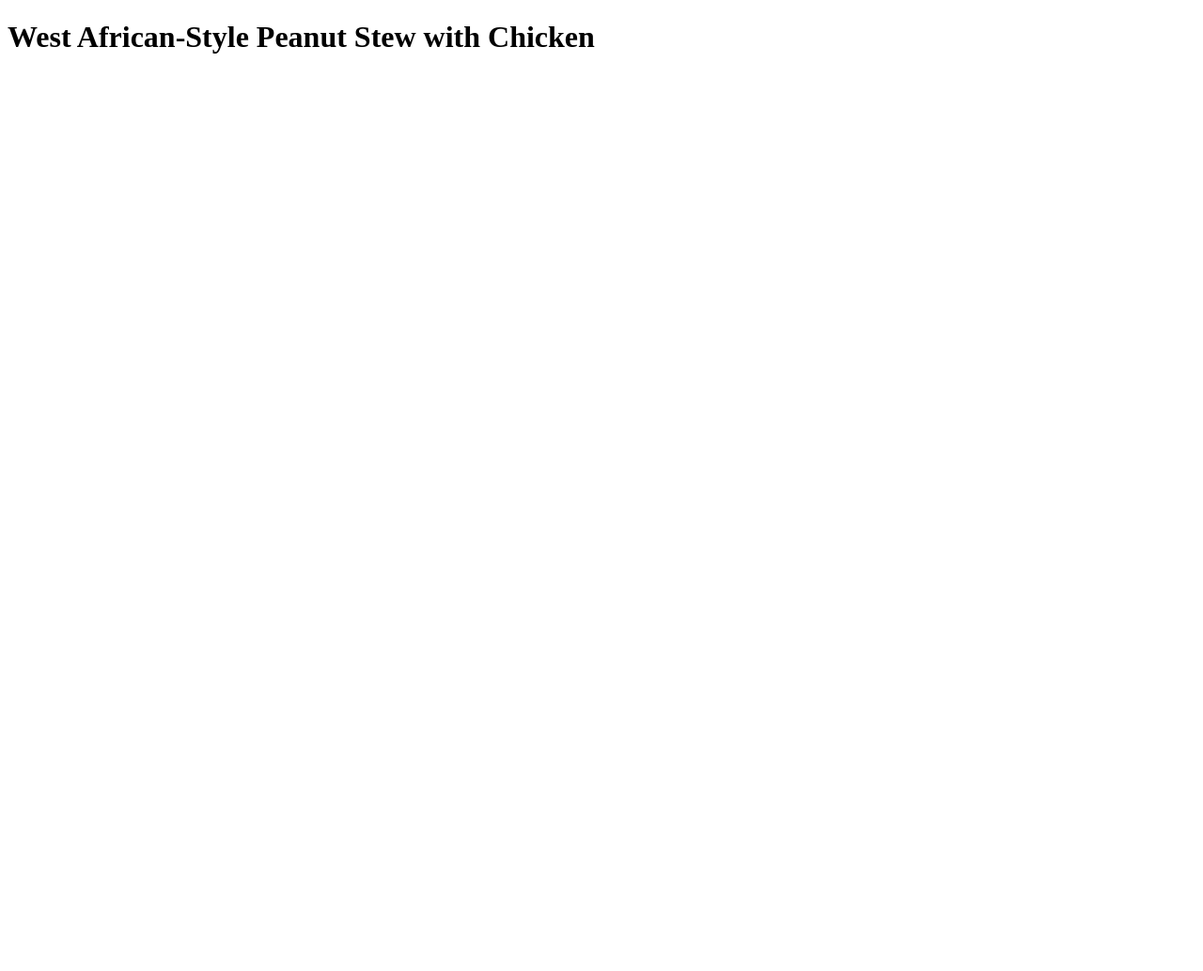
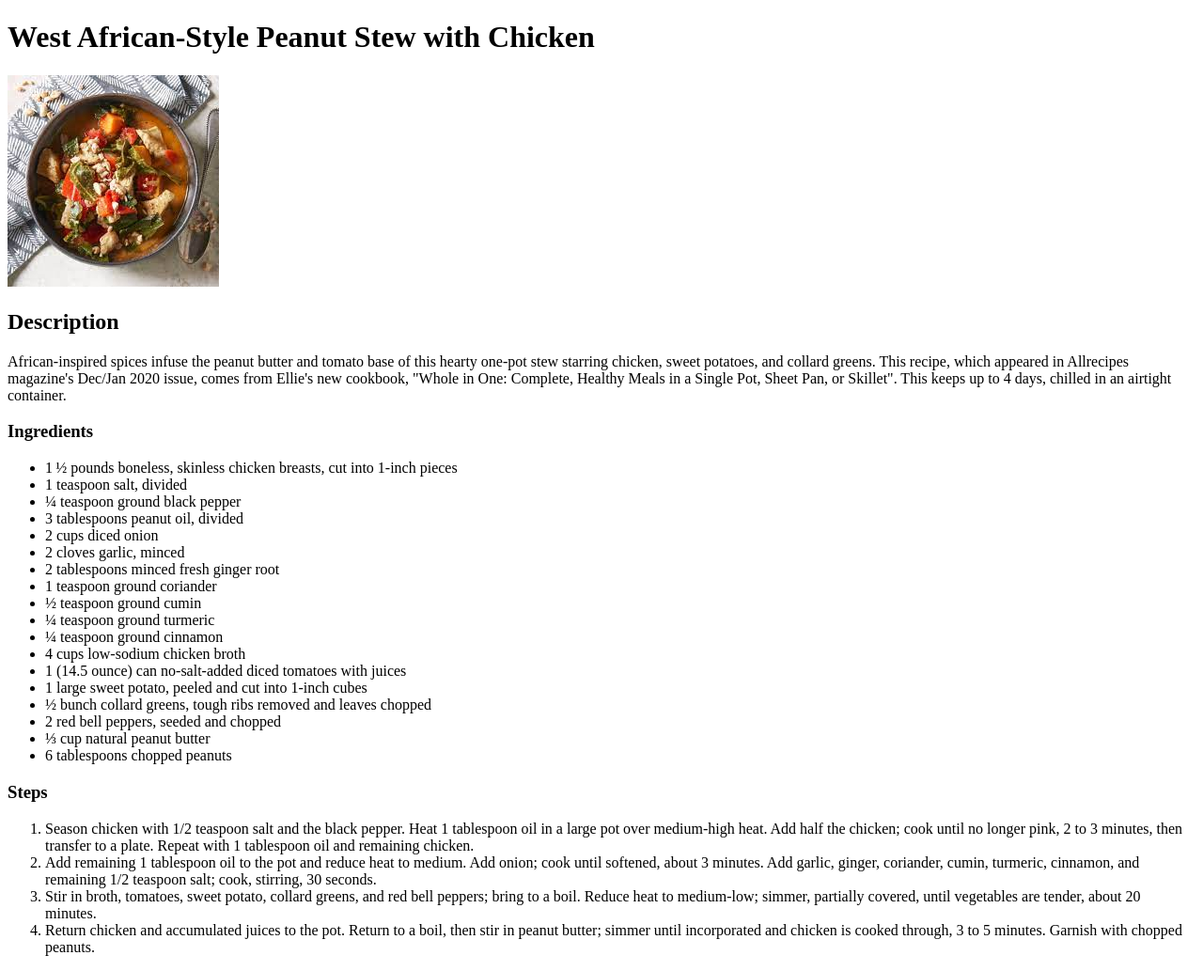
Before and after one commit to menzi-shazi/odin-recipes, a plain HTML site: page recipes/west-african-style-peanut-stew-chicken.html in a window 1280 px wide. Shown: the whole page at 94% size. Before the commit the page ends 800 px from the top, so only its background shows below. Drawn offline with Linux system fonts and the light colour scheme.

Commit message:
changed image and added the ingredients and steps of the recipe

```diff
--- a/recipes/west-african-style-peanut-stew-chicken.html
+++ b/recipes/west-african-style-peanut-stew-chicken.html
@@ -8,5 +8,36 @@
 </head>
 <body>
     <h1>West African-Style Peanut Stew with Chicken</h1>
+    <img src="image.jpeg">
+    <h2>Description</h2>
+        <p>African-inspired spices infuse the peanut butter and tomato base of this hearty one-pot stew starring chicken, sweet potatoes, and collard greens. This recipe, which appeared in Allrecipes magazine's Dec/Jan 2020 issue, comes from Ellie's new cookbook, "Whole in One: Complete, Healthy Meals in a Single Pot, Sheet Pan, or Skillet". This keeps up to 4 days, chilled in an airtight container.</p>
+    <h3>Ingredients</h3>
+        <ul>
+            <li>1 ½ pounds boneless, skinless chicken breasts, cut into 1-inch pieces</li>
+            <li>1 teaspoon salt, divided</li>
+            <li>¼ teaspoon ground black pepper</li>
+            <li>3 tablespoons peanut oil, divided</li>
+            <li>2 cups diced onion</li>
+            <li>2 cloves garlic, minced</li>
+            <li>2 tablespoons minced fresh ginger root</li>
+            <li>1 teaspoon ground coriander</li>
+            <li>½ teaspoon ground cumin</li>
+            <li>¼ teaspoon ground turmeric</li>
+            <li>¼ teaspoon ground cinnamon</li>
+            <li>4 cups low-sodium chicken broth</li>
+            <li>1 (14.5 ounce) can no-salt-added diced tomatoes with juices</li>
+            <li>1 large sweet potato, peeled and cut into 1-inch cubes</li>
+            <li>½ bunch collard greens, tough ribs removed and leaves chopped</li>
+            <li>2 red bell peppers, seeded and chopped</li>
+            <li>⅓ cup natural peanut butter</li>
+            <li>6 tablespoons chopped peanuts</li>
+        </ul>
+    <h3>Steps</h3>
+        <ol>
+            <li>Season chicken with 1/2 teaspoon salt and the black pepper. Heat 1 tablespoon oil in a large pot over medium-high heat. Add half the chicken; cook until no longer pink, 2 to 3 minutes, then transfer to a plate. Repeat with 1 tablespoon oil and remaining chicken.</li>
+            <li>Add remaining 1 tablespoon oil to the pot and reduce heat to medium. Add onion; cook until softened, about 3 minutes. Add garlic, ginger, coriander, cumin, turmeric, cinnamon, and remaining 1/2 teaspoon salt; cook, stirring, 30 seconds.</li>
+            <li>Stir in broth, tomatoes, sweet potato, collard greens, and red bell peppers; bring to a boil. Reduce heat to medium-low; simmer, partially covered, until vegetables are tender, about 20 minutes.</li>
+            <li>Return chicken and accumulated juices to the pot. Return to a boil, then stir in peanut butter; simmer until incorporated and chicken is cooked through, 3 to 5 minutes. Garnish with chopped peanuts.</li>
+        </ol>
 </body>
 </html>
```
Also changed, not shown: recipes/image.jpeg (added).
